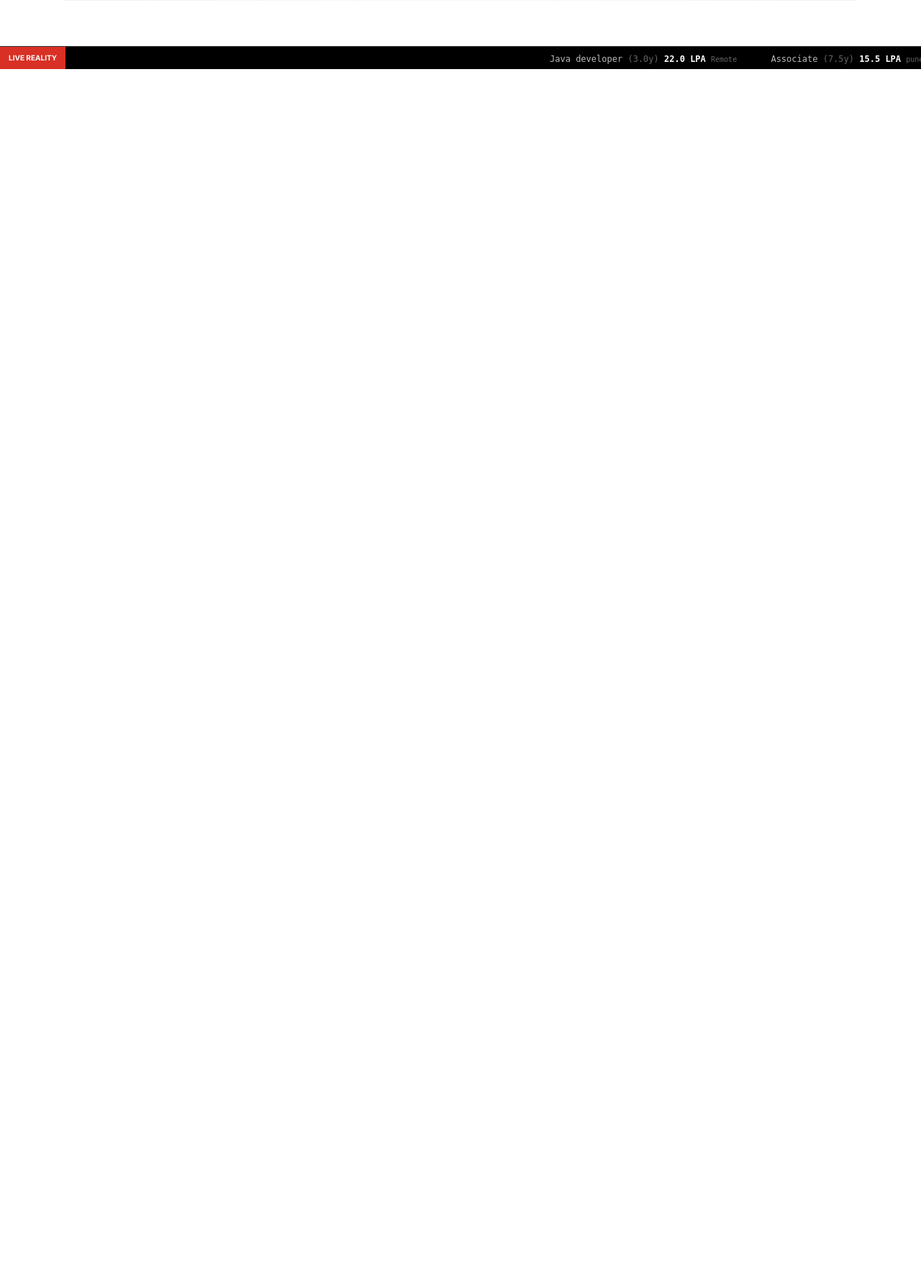
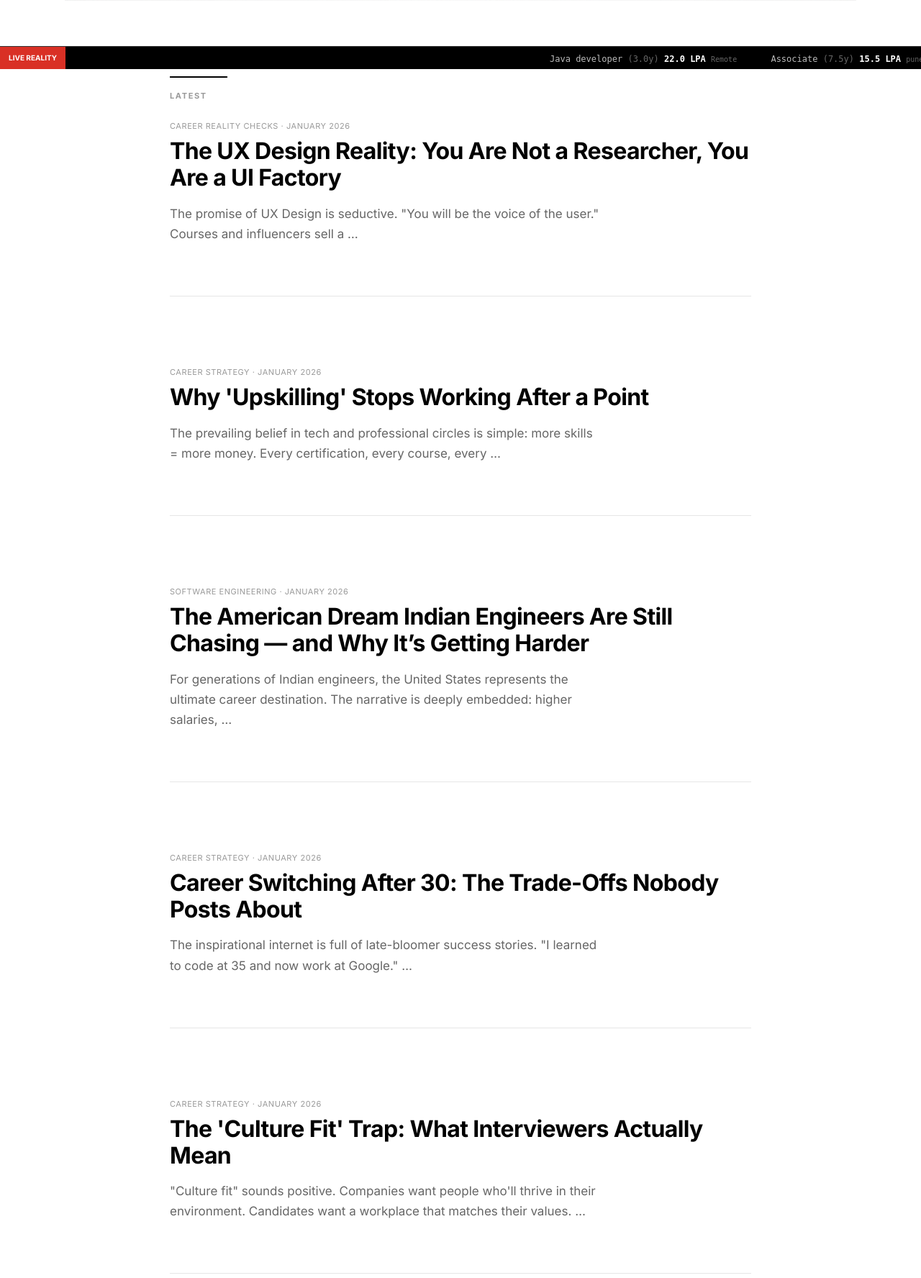
Before and after one commit to samy123-cmd/career-reality, a Django app: page / in a window 1280 px wide. Shown: the part 704-2480 px from the top of the page at 72% size. Run offline with Django 5.2, Linux system fonts and the light colour scheme; data comes from the database, SQL or seed files in the repository; some libraries are stand-ins or nearby versions.

Commit message:
perf(cls): Fix layout shifts by presetting animation state in CSS

```diff
--- a/static/css/style.css
+++ b/static/css/style.css
@@ -1555,3 +1555,13 @@ blockquote.pullquote {
         height: 20px;
     }
 }
+
+/*
+   PERFORMANCE UTILITIES
+   Prevents CLS by setting initial animation state in CSS
+*/
+.reveal-on-scroll {
+    opacity: 0;
+    transform: translateY(30px);
+    will-change: opacity, transform;
+}
--- a/templates/core/home.html
+++ b/templates/core/home.html
@@ -290,15 +290,15 @@ industry. Data-backed and brutally honest.{% endblock %}
 
 <!-- DIVIDER -->
 <div class="container-medium" style="margin-top: 2.5rem;">
-    <hr class="editorial-divider">
+    <hr class="editorial-divider reveal-on-scroll">
 </div>
 <div style="height: 40px;"></div>
 
 <!-- LATEST: MEDIUM CONTAINER (RHYTHM) -->
 <section class="container-medium">
-    <span class="section-label">LATEST</span>
+    <span class="section-label reveal-on-scroll">LATEST</span>
 
-    <div class="article-list">
+    <div class="article-list reveal-on-scroll">
         {% for article in articles %}
         <div class="article-list-item">
             <div class="article-list-meta">{{ article.category.name }} · {{ article.updated_at|date:"F Y" }}</div>
@@ -378,23 +378,32 @@ industry. Data-backed and brutally honest.{% endblock %}
             return;
         }
 
-        // --- SCROLL TRIGGERS ---
-        // Target existing sections like the article list or dividers
-        const sections = document.querySelectorAll('.editorial-divider, .section-label, .article-list');
+        // --- SCROLL TRIGGERS (CLS OPTIMIZED) ---
+        // We use .reveal-on-scroll CSS class to hide elements initially.
+        // GSAP then animates them TO visibility.
+        const sections = document.querySelectorAll('.reveal-on-scroll');
 
         sections.forEach(section => {
-            gsap.from(section, {
+            gsap.to(section, {
                 scrollTrigger: {
                     trigger: section,
                     start: "top 85%",
                     toggleActions: "play none none reverse"
                 },
-                y: 30,
-                opacity: 0,
+                y: 0,
+                opacity: 1,
                 duration: 0.6,
                 ease: "power2.out"
             });
         });
     });
 </script>
+<noscript>
+    <style>
+        .reveal-on-scroll {
+            opacity: 1 !important;
+            transform: none !important;
+        }
+    </style>
+</noscript>
 {% endblock %}
```
